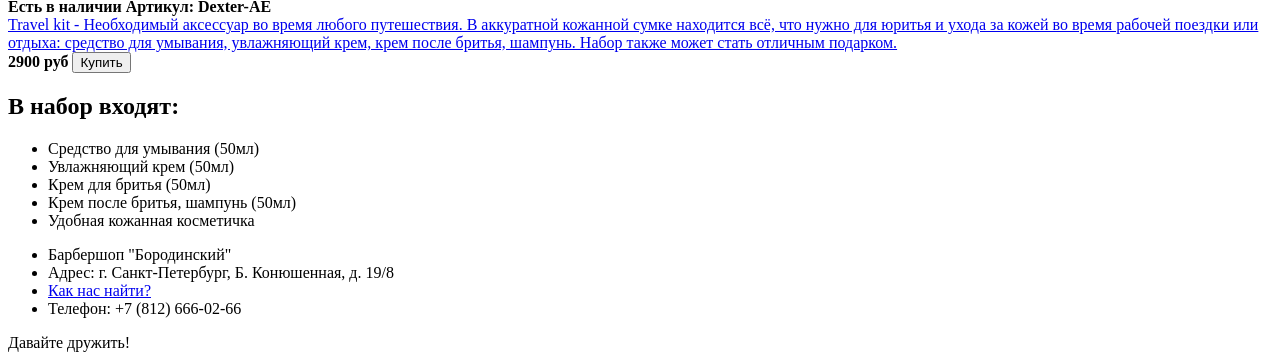
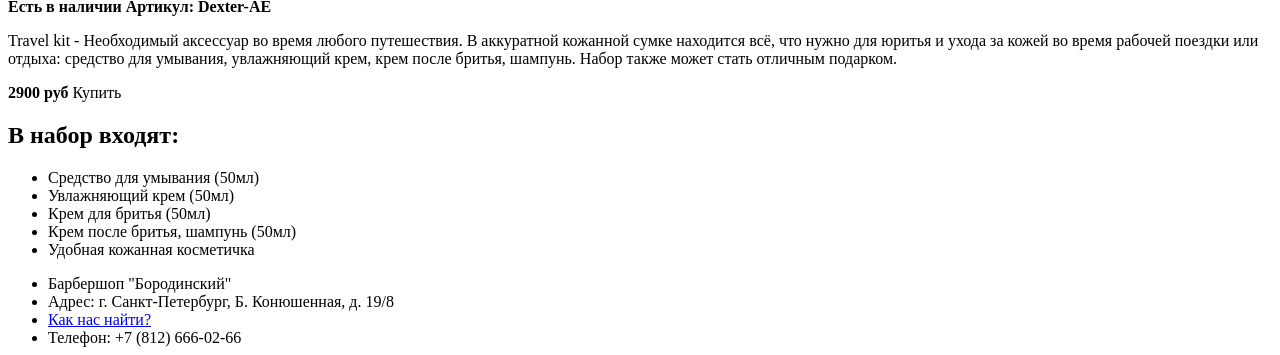
Before and after one commit to sergeyarhipov/246604-barbershop, a plain HTML site: page catalog-item.html in a window 1280 px wide. Shown: the part 519-874 px from the top of the page. Drawn offline with Linux system fonts and the light colour scheme; files whose address does not match are found by name.

Commit message:
Внесены изменения по замечаниям

```diff
--- a/catalog-item.html
+++ b/catalog-item.html
@@ -59,15 +59,15 @@
             <b>Есть в наличии</b>
             <b>Артикул: Dexter-AE</b>
           </div>
-          <a href="#">
+          <p>
           Travel kit - Необходимый аксессуар во время любого путешествия. В аккуратной кожанной сумке находится всё, что нужно для юритья и ухода за кожей
           во время рабочей поездки или отдыха: средство для умывания, увлажняющий крем, крем после бритья, шампунь. Набор также может стать отличным подарком.
-          </a>
+          </p>
           <div class="price-product">
             <b>2900 руб</b>
-            <button class="btn">Купить</button>
+            <a class="btn">Купить</a>
           </div>
-          <h2>В набор входят:</h2>
+          <h2 class="title-set">В набор входят:</h2>
           <ul class="product-set">
             <li>Средство для умывания (50мл)</li>
             <li>Увлажняющий крем (50мл)</li>
```
Also changed, not shown: catalog.html (+2 -2 lines).
